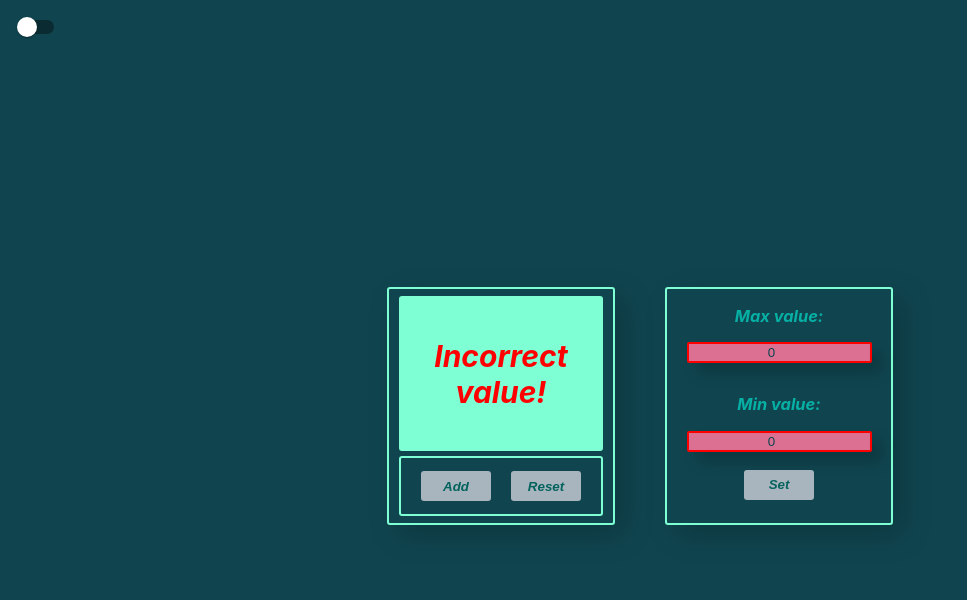
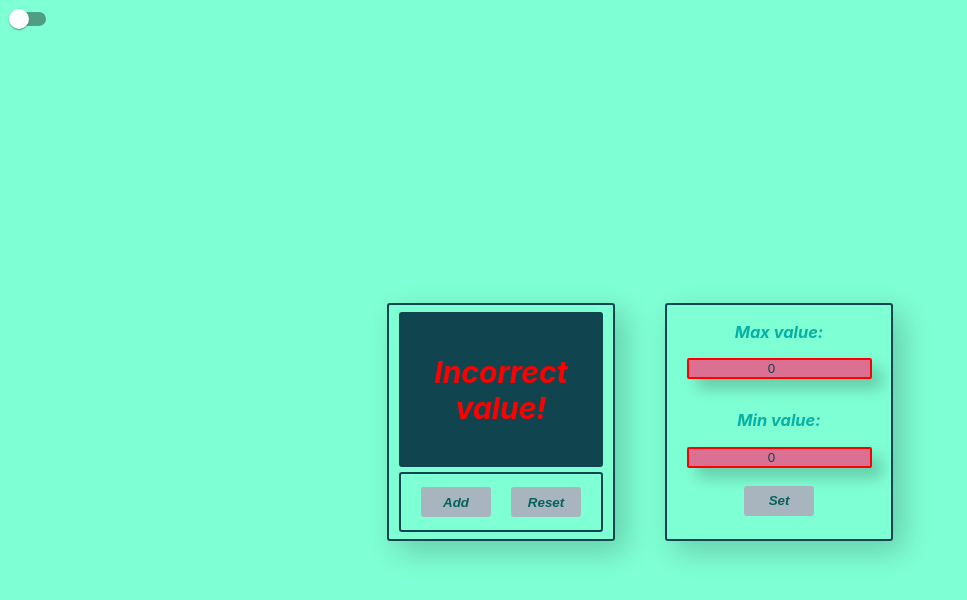
Before and after one commit to Bogdan-Mykhailov/counter1, a React (Create React App) app: page / in a window 1280 px wide. Shown: the top 600 px of the page, without its empty margins (0-967 px from the left). Built offline with nearby package versions, Linux system fonts and the light colour scheme.

Commit message:
finish 3 fn add, reset, set add theme to switcher

```diff
--- a/src/App.module.css
+++ b/src/App.module.css
@@ -1,6 +1,20 @@
+.App {
+  background-color: var(--bg);
+}
+
 .components {
   display: flex;
   justify-content: center;
   align-items: center;
-  height: 90vh;
+  height: 96vh;
 }
+
+.themeWhite {
+  --bg: aquamarine;
+  --border-color: #10454F;
+}
+
+.themeDark {
+  --bg: #10454F;
+  --border-color: aquamarine
+}
--- a/src/App.tsx
+++ b/src/App.tsx
@@ -3,10 +3,14 @@ import classes from './App.module.css';
 import {SetPanel} from "./Components/SetPanel/SetPanel";
 import {FullCounter} from "./Components/FullCounter/FullCounter";
 import {Switch} from "@mui/material";
+import {useDispatch, useSelector} from "react-redux";
+import {AppStateType} from "./BLL/store";
 
 function App() {
 
-  const [counter, setCounter] = useState<number>(0)
+  const value = useSelector<AppStateType, number>(state => state.counter.value)
+  const dispatch = useDispatch()
+
   const [isError, setError] = useState(false)
   const [inputValue1, setInputValue1] = useState(0)
   const [inputValue2, setInputValue2] = useState(0)
@@ -36,17 +40,6 @@ function App() {
   }, [inputValue2]);
 
   useEffect(() => {
-    let valueAsString = localStorage.getItem('counterValue')
-    if (valueAsString) {
-      let newValue = JSON.parse(valueAsString)
-      setCounter(newValue)
-    }
-  }, []);
-  useEffect(() => {
-    localStorage.setItem('counterValue', JSON.stringify(counter))
-  }, [counter]);
-
-  useEffect(() => {
     let switcher = localStorage.getItem('switcher')
     if (switcher) {
       let switcherFromLS = JSON.parse(switcher)
@@ -62,25 +55,27 @@ function App() {
 
   const label = {inputProps: {'aria-label': 'Switch demo'}};
 
+  const theme = switcher ? classes.themeDark : classes.themeWhite;
+
   const switcherHandler = () => {
     setSwitcher(!switcher)
+
   };
 
   return (
-    <div className={classes.App}>
+    //
+    <div className={`${classes.App} ${theme}`}>
+
       <Switch {...label}
               value={switcher}
               checked={switcher}
               color="default"
               onClick={switcherHandler}
       />
-      <div>
       {switcher
         ? <div className={classes.components}>
           {collapsed
-              ? <FullCounter counter={counter}
-                             setCounter={setCounter}
-                             maxValue={maxValue}
+            ? <FullCounter maxValue={maxValue}
                            minValue={minValue}
                            isError={isError}
                            setError={setError}
@@ -89,8 +84,6 @@ function App() {
             />
             : <SetPanel minValue={minValue}
                         maxValue={maxValue}
-                          counter={counter}
-                          setCounter={setCounter}
                         inputValue1={inputValue1}
                         setInputValue1={setInputValue1}
                         inputValue2={inputValue2}
@@ -103,9 +96,7 @@ function App() {
           }
         </div>
         : <div className={classes.components}>
-            <FullCounter counter={counter}
-                         setCounter={setCounter}
-                         maxValue={maxValue}
+          <FullCounter maxValue={maxValue}
                        minValue={minValue}
                        isError={isError}
                        setError={setError}
@@ -114,8 +105,6 @@ function App() {
           />
           <SetPanel minValue={minValue}
                     maxValue={maxValue}
-                      counter={counter}
-                      setCounter={setCounter}
                     inputValue1={inputValue1}
                     setInputValue1={setInputValue1}
                     inputValue2={inputValue2}
@@ -128,7 +117,6 @@ function App() {
         </div>
       }
     </div>
-    </div>
   );
 }
 
--- a/src/BLL/counter-reducer.ts
+++ b/src/BLL/counter-reducer.ts
@@ -1,16 +1,52 @@
 
 
 const initialState = {
-  counter: 0
+  value: 0
 }
 
 type InitialStateType = typeof initialState
 
-export const counterReducer = (state: InitialStateType = initialState, action: any): InitialStateType => {
+export enum Actions {
+  ADD_VALUE = 'ADD-VALUE',
+  RESET_VALUE = 'RESET-VALUE',
+  SET_VALUE = 'SET-VALUE',
+}
+
+export type ActionTypes = incrementValueACType | resetValueACType | setValueACType
+
+export const counterReducer = (state: InitialStateType = initialState, action: ActionTypes): InitialStateType => {
 
   switch (action.type) {
-    case '':
+    case Actions.ADD_VALUE: {
+      return {...state, value: state.value + 1}
+    }
+    case Actions.RESET_VALUE: {
+      return {...state, value: action.payload.minValue}
+    }
+    case Actions.SET_VALUE: {
+      return {...state, value: action.payload.inputValue2}
+    }
+
+    default:
+      return state;
   }
+}
 
-  return state;
-}
+export type incrementValueACType = ReturnType<typeof incrementValueAC>
+export const incrementValueAC = () => ({type: Actions.ADD_VALUE} as const)
+
+export type resetValueACType = ReturnType<typeof resetValueAC>
+export const resetValueAC = (minValue: number) => ({
+  type: Actions.RESET_VALUE,
+  payload: {
+    minValue
+  }
+} as const)
+
+export type setValueACType = ReturnType<typeof setValueAC>
+export const setValueAC = (inputValue2: number) => ({
+  type: Actions.SET_VALUE,
+  payload: {
+    inputValue2
+  }
+} as const)
--- a/src/Components/FullCounter/FullCounter.module.css
+++ b/src/Components/FullCounter/FullCounter.module.css
@@ -1,7 +1,7 @@
 .fullCounter {
   text-align: center;
   padding: 7px 7px 2px 7px;
-  border: 2px solid aquamarine;
+  border: 2px solid var(--border-color);
   width: 210px;
   margin: 25px;
   border-radius: 3px;
@@ -10,7 +10,7 @@
 
 .wrapper {
   padding: 10px;
-  border: 2px solid aquamarine;
+  border: 2px solid var(--border-color);
   width: 180px;
   margin: 5px auto;
   border-radius: 3px;
--- a/src/Components/FullCounter/FullCounter.tsx
+++ b/src/Components/FullCounter/FullCounter.tsx
@@ -3,10 +3,11 @@ import {Interface} from "../Interface/Interface";
 import classes from './FullCounter.module.css';
 import {Button} from "../Button/Button";
 import DisplaySettingsOutlinedIcon from '@mui/icons-material/DisplaySettingsOutlined';
+import {incrementValueAC, resetValueAC} from "../../BLL/counter-reducer";
+import {useDispatch, useSelector} from "react-redux";
+import {AppStateType} from "../../BLL/store";
 
 type FullCounterPropsType = {
-  counter: number
-  setCounter: (counter: number) => void
   maxValue: number
   minValue: number
   isError: boolean
@@ -17,31 +18,34 @@ type FullCounterPropsType = {
 
 export const FullCounter = (props: FullCounterPropsType) => {
 
+  const value = useSelector<AppStateType, number>( state => state.counter.value)
+  const dispatch = useDispatch()
+
   const onClickAddHandler = () => {
-    props.setCounter(props.counter + 1)
+    dispatch(incrementValueAC())
   }
   const onClickResetButtonHandler = () => {
-    props.setCounter(props.minValue)
+    dispatch(resetValueAC(props.minValue))
   }
   const changeInterfaceHandler = () => {
     props.setCollapsed(false)
   }
 
   const addConditions =
-    props.counter === props.maxValue ||
+    value === props.maxValue ||
     props.maxValue < props.minValue ||
     props.minValue < 0 ||
     props.maxValue === props.minValue ||
-    props.maxValue < props.counter;
+    props.maxValue < value;
 
   const resetConditions =
-    props.counter > props.maxValue ||
+   value > props.maxValue ||
     props.minValue >= props.maxValue ||
     props.minValue < 0;
 
   return (
     <div className={classes.fullCounter}>
-      <Interface counter={props.counter}
+      <Interface
                  maxValue={props.maxValue}
                  minValue={props.minValue}
                  setError={props.setError}
--- a/src/Components/Interface/Interface.module.css
+++ b/src/Components/Interface/Interface.module.css
@@ -2,14 +2,14 @@
   margin: 0 auto;
   height: 151px;
   width: 200px;
-  background-color: aquamarine;
-  border: 2px solid aquamarine;
+  background-color: var(--border-color);
+  border: 2px solid var(--border-color);
   border-radius: 3px;
 }
 
 .interface {
   font-style: italic;
-  color: #04635D;
+  color: var(--bg);
   font-size: 60px;
 }
 
@@ -28,5 +28,5 @@
 .correctText {
   font-style: italic;
   font-size: 25px;
-  color: #04635D;
+  color: var(--bg);
 }
--- a/src/Components/Interface/Interface.tsx
+++ b/src/Components/Interface/Interface.tsx
@@ -1,8 +1,9 @@
 import React from 'react';
 import classes from './Interface.module.css';
+import {useSelector} from "react-redux";
+import {AppStateType} from "../../BLL/store";
 
 type InterfacePropsType = {
-  counter: number
   maxValue: number
   minValue: number
   isError: boolean
@@ -10,6 +11,9 @@ type InterfacePropsType = {
 }
 
 export const Interface = (props: InterfacePropsType) => {
+
+  const value = useSelector<AppStateType, number>( state => state.counter.value)
+
 
   const getActualValue = (props: InterfacePropsType) => {
 
@@ -20,12 +24,12 @@ export const Interface = (props: InterfacePropsType) => {
     if (props.isError) {
       return <p className={classes.correctText}>Insert new value and press 'Set'</p>
     }
-    return <p>{props.counter}</p>
+    return <p>{value}</p>
   };
 
   return (
     <div className={classes.counterInterface}>
-      <h1 className={props.counter === props.maxValue
+      <h1 className={value === props.maxValue
         ? classes.counterRed
         : classes.interface}>
         {getActualValue(props)}
--- a/src/Components/SetPanel/SetPanel.module.css
+++ b/src/Components/SetPanel/SetPanel.module.css
@@ -2,8 +2,8 @@
   text-align: center;
   padding: 0 5px 20px 5px;
   width: 214px;
-  background-color: #10454F;
-  border: 2px solid aquamarine;
+  background-color: var(--bg);
+  border: 2px solid var(--border-color);
   border-radius: 3px;
   box-shadow: rgba(0, 0, 0, 0.2) 10px 10px 30px 0;
   margin: 25px;
@@ -17,12 +17,12 @@
 }
 
 input {
-  background-color: aquamarine;
-  border: 2px solid #04635D;
+  background-color: var(--border-color);
+  border: 2px solid var(--border-color);
   border-radius: 2px;
   box-shadow: rgba(0, 0, 0, 0.2) 10px 10px 15px 0;
   margin-bottom: 15px;
-  color: #10454F;
+  color: var(--bg);
   text-align: center;
   outline: none;
 }
@@ -30,4 +30,5 @@ input {
 .incorrectCondition {
   border: 2px solid red;
   background-color: palevioletred;
+  color: #10454F;
 }
--- a/src/Components/SetPanel/SetPanel.tsx
+++ b/src/Components/SetPanel/SetPanel.tsx
@@ -1,10 +1,10 @@
 import React, {ChangeEvent} from 'react';
 import classes from './SetPanel.module.css'
 import {Button} from "../Button/Button";
+import {useDispatch} from "react-redux";
+import {setValueAC} from "../../BLL/counter-reducer";
 
 type SetPanelPropsType = {
-  counter: number
-  setCounter: (counter: number) => void
   inputValue1: number
   setInputValue1: (inputValue1: number) => void
   inputValue2: number
@@ -19,6 +19,10 @@ type SetPanelPropsType = {
 
 export const SetPanel = (props: SetPanelPropsType) => {
 
+
+  const dispatch = useDispatch()
+
+
   const onChangeInputHandler1 = (event: ChangeEvent<HTMLInputElement>) => {
     props.setInputValue1(Number(event.currentTarget.value))
   };
@@ -28,8 +32,8 @@ export const SetPanel = (props: SetPanelPropsType) => {
   };
 
   const onClickSetButtonHandler = () => {
-    props.setCounter(props.counter)
-    props.setCounter(props.inputValue2)
+    dispatch(setValueAC(props.minValue))
+    //props.setCounter(props.counter)  // ??????????
     props.setError(false)
     props.setCollapsed(true)
   };
--- a/src/index.css
+++ b/src/index.css
@@ -1,14 +1,13 @@
 body {
-  background-color: #10454F;
   font-family: -apple-system, BlinkMacSystemFont, 'Segoe UI', 'Roboto', 'Oxygen',
-    'Ubuntu', 'Cantarell', 'Fira Sans', 'Droid Sans', 'Helvetica Neue',
-    sans-serif;
+  'Ubuntu', 'Cantarell', 'Fira Sans', 'Droid Sans', 'Helvetica Neue',
+  sans-serif;
   -webkit-font-smoothing: antialiased;
   -moz-osx-font-smoothing: grayscale;
-  height: 90vh;
+  margin: 0;
 }
 
 code {
   font-family: source-code-pro, Menlo, Monaco, Consolas, 'Courier New',
-    monospace;
+  monospace;
 }
```
Also changed, not shown: src/BLL/error-reducer.ts (added). Lines whose indentation alone changed are shown as unchanged.
